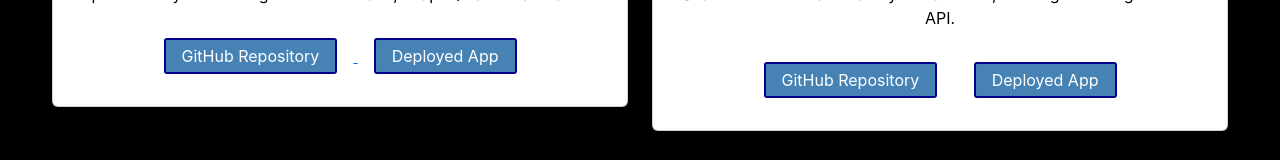
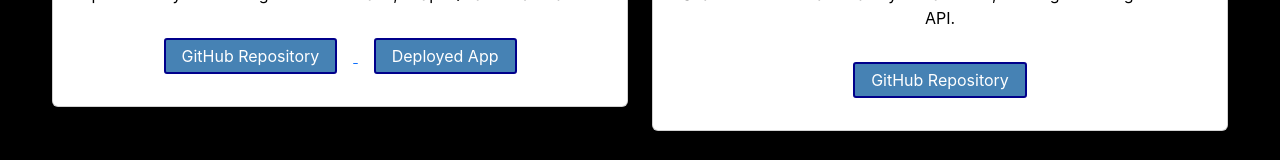
Before and after one commit to Wir3s/react-portfolio, a React (Create React App) app: page /portfolio in a window 1280 px wide. Shown: the part 540-700 px from the top of the page. Built offline with nearby package versions, Linux system fonts and the light colour scheme; what react-animations would draw is missing.

Commit message:
Adding to portfolio page

```diff
--- a/src/components/Project.js
+++ b/src/components/Project.js
@@ -14,11 +14,12 @@ export default function Project(props) {
           content={"GitHub Repository"}
           role="button"
         />
+        {props.link2 && (
         <CustomButton
           href={props.link2}
           content={"Deployed App"}
           role="button"
-        />
+        />)}
       </Card.Body>
     </Card>
   );
--- a/src/pages/Portfolio.js
+++ b/src/pages/Portfolio.js
@@ -14,7 +14,8 @@ const jate = {
   title: "JATE",
   text: "A progressive web application (PWA) that can be installed, works offline, and utilizes Babel and Workbox. It automatically saves text when the DOM window is unfocused.",
   image: jateImg,
-  link1: "https://github.com/Wir3s/better_reads",
+  link1: "https://github.com/Wir3s/progressive-text-editor",
+  link2: "https://warm-badlands-75057.herokuapp.com/",
 };
 
 const bReads = {
@@ -22,6 +23,7 @@ const bReads = {
   text: "Create an account to keep up with your favorite authors and books. Search for books and save your favorites, utilizing the Google Books API.",
   image: readsImg,
   link1: "https://github.com/Wir3s/better_reads",
+  link2: "https://better-readss.herokuapp.com/login",
 };
 
 const socialNet = {
@@ -45,7 +47,6 @@ const eatDrink = {
   link1: "https://github.com/Wir3s/eat-drink-be-merry",
   link2: "https://wir3s.github.io/eat-drink-be-merry/",
 };
-
 
 const taskMaster = {
   title: "TaskMaster",
```
